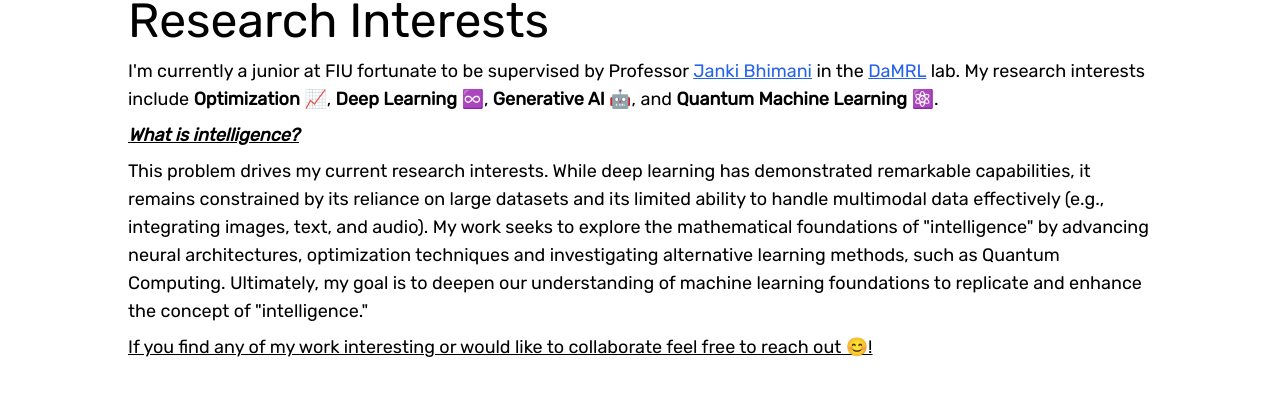
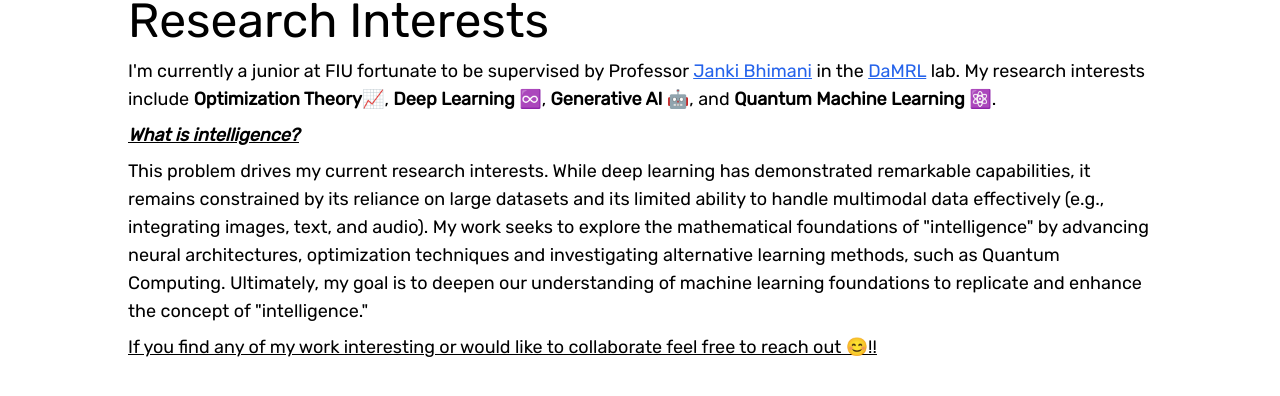
Before and after one commit to chriskverne/Portfolio-website, a Next.js app: page / in a window 1280 px wide. Shown: the part 335-731 px from the top of the page. Built offline with nearby package versions, Linux system fonts and the light colour scheme.

Commit message:
added scholar link to page

```diff
--- a/app/components/ContactMe.js
+++ b/app/components/ContactMe.js
@@ -24,7 +24,7 @@ const ContactMe = () => {
           <TbMailFilled style={iconStyle} />
         </Link>
 
-        <Link href={'https://scholar.google.com/YOUR_SCHOLAR_ID'} target="_blank">
+        <Link href={'https://scholar.google.com/citations?user=_yVb-LMAAAAJ&hl=en'} target="_blank">
           <SiGooglescholar style={iconStyle} />
         </Link>
       </div>
--- a/app/components/Research.js
+++ b/app/components/Research.js
@@ -14,7 +14,7 @@ const Research = () => {
         <p>
           I&apos;m currently a junior at FIU fortunate to be supervised by Professor <Link className='text-blue-600 underline' target='blank' href={'https://www.cis.fiu.edu/faculty-staff/janki-bhimani/'}>Janki Bhimani</Link> in
           the <Link className='text-blue-600 underline' href={'https://damrl.cis.fiu.edu/'} target='_blank'>DaMRL</Link> lab.
-          My research interests include <b>Optimization 📈</b>, <b>Deep Learning ♾️</b>, <b>Generative AI 🤖</b>, and <b>Quantum Machine Learning ⚛️</b>.
+          My research interests include <b>Optimization Theory📈</b>, <b>Deep Learning ♾️</b>, <b>Generative AI 🤖</b>, and <b>Quantum Machine Learning ⚛️</b>.
         </p>
         <p className='mt-2 underline'><i><b>What is intelligence?</b></i></p>
         <p className='mt-2'>
@@ -27,7 +27,7 @@ const Research = () => {
           &quot;intelligence.&quot;
         </p>
         <p className='mt-2 underline'>
-          If you find any of my work interesting or would like to collaborate feel free to reach out 😊!
+          If you find any of my work interesting or would like to collaborate feel free to reach out 😊!!
         </p>
       </div>
     </div>
```
